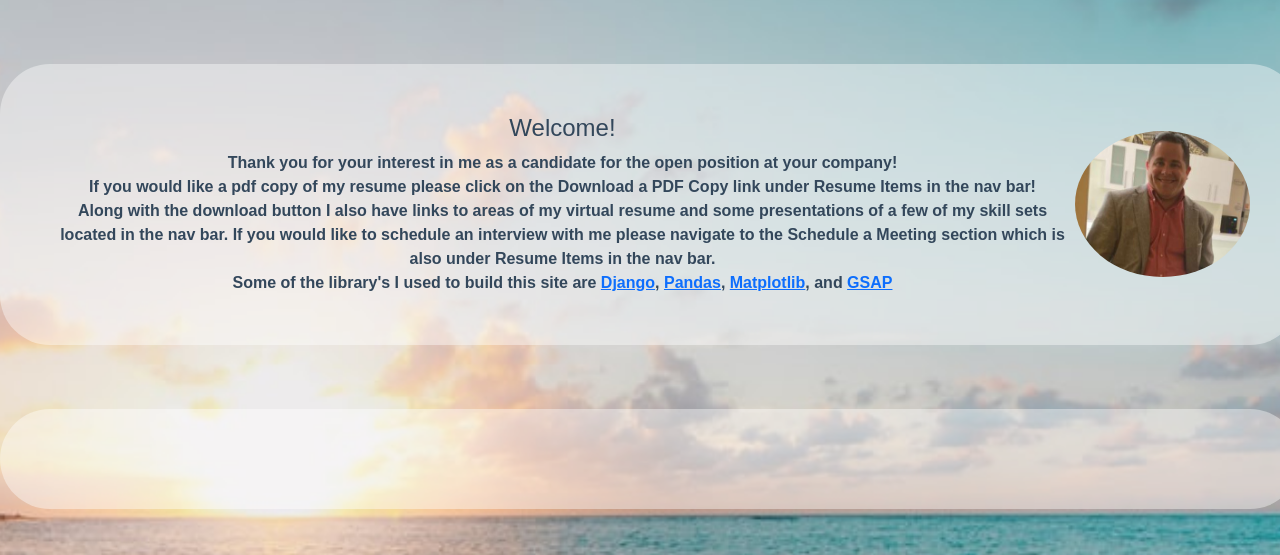
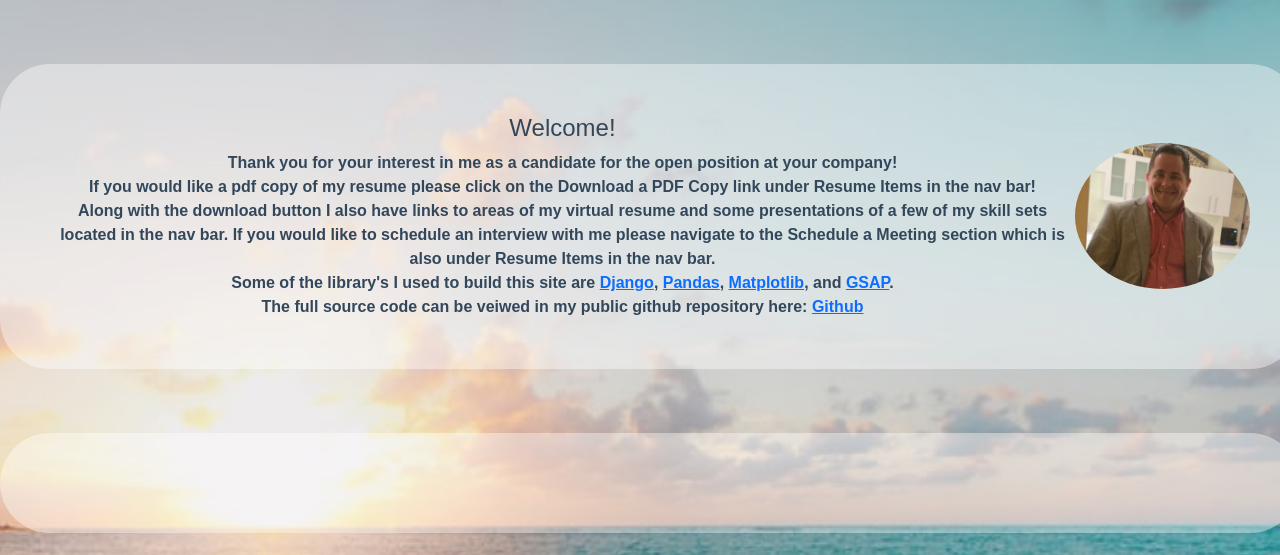
Before and after one commit to keberelf058725/resume_site, a Django app: template Resume/templates/home.html in a window 1280 px wide; the page is wider, and only the part inside the window is pictured. Shown: the part 86-641 px from the top of that part. Run offline with Django 4.2, Linux system fonts and the light colour scheme; the template is opened without the code that fills it, so the values that code supplies are empty; some libraries are stand-ins or nearby versions.

```diff
--- a/Resume/templates/home.html
+++ b/Resume/templates/home.html
@@ -15,7 +15,8 @@
         <br>
         Some of the library's I used to build this site are <a href="https://www.djangoproject.com/" target="_blank">Django</a>,
         <a href="https://pandas.pydata.org/" target="_blank">Pandas</a>, <a href="https://matplotlib.org/" target="_blank">Matplotlib</a>, and
-            <a href="https://greensock.com/" target="_blank">GSAP</a>
+            <a href="https://greensock.com/" target="_blank">GSAP</a>. <br>The full source code can be veiwed in my public github repository here:
+        <a href="https://github.com/keberelf058725/resume_site" target="_blank">Github</a>
     </div>
     <div class="my_img" style="grid-area: two">
         <img class="cv_photo3" src="{% static 'cv_photo.jpg' %}" alt="logo">
```
